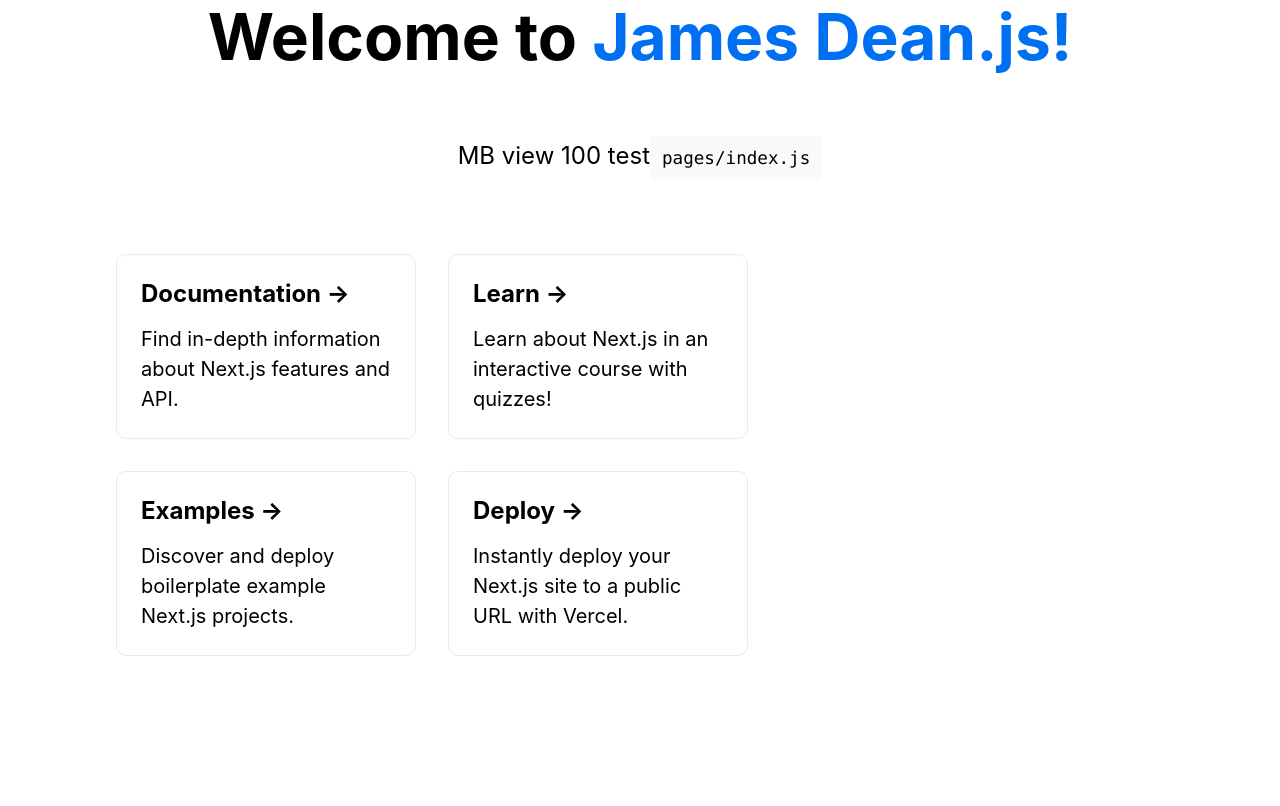
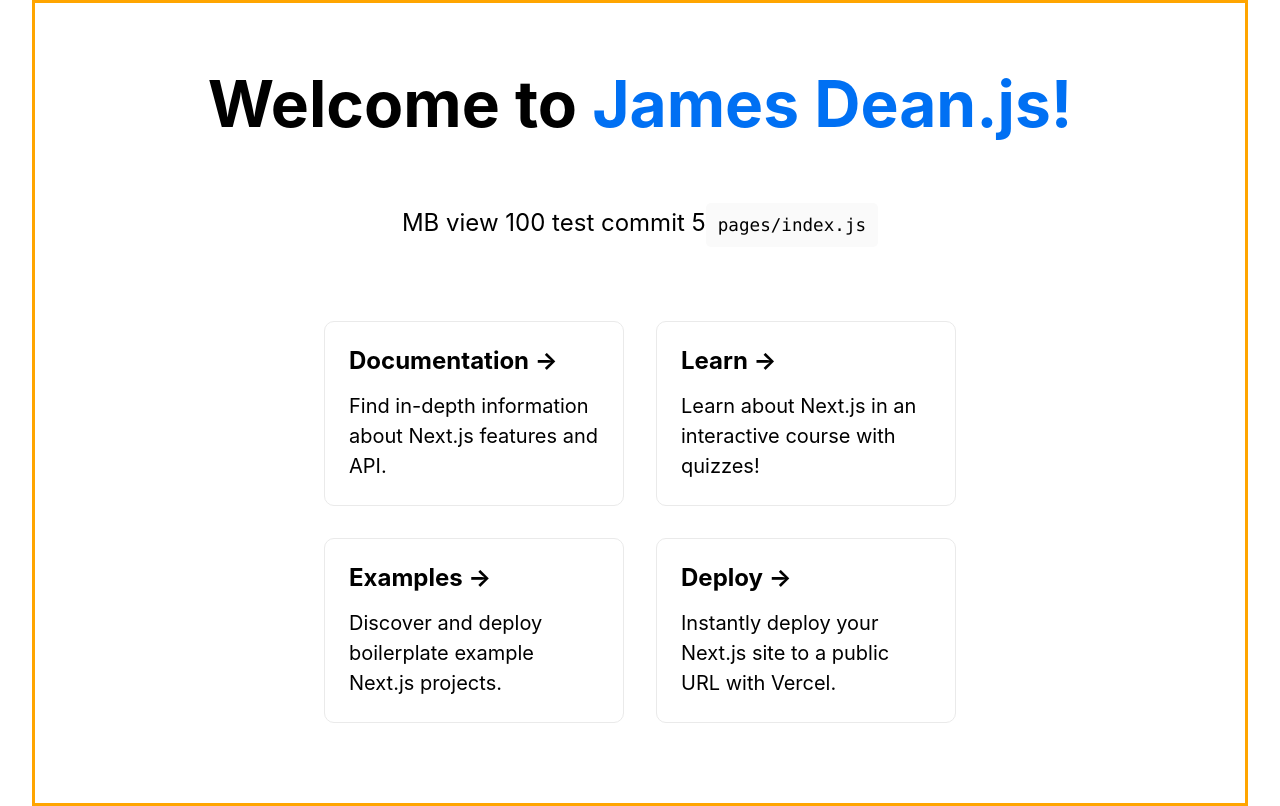
Before and after one commit to JamesDean7/verceltest, a Next.js app: page / in a window 1280 px wide. Built offline with nearby package versions, Linux system fonts and the light colour scheme.

Commit message:
feat main : mb vh100 test [5]

```diff
--- a/package.json
+++ b/package.json
@@ -10,7 +10,8 @@
   "dependencies": {
     "next": "12.0.5",
     "react": "17.0.2",
-    "react-dom": "17.0.2"
+    "react-dom": "17.0.2",
+    "sass": "^1.44.0"
   },
   "devDependencies": {
     "eslint": "8.4.0",
--- a/page/Main.js
+++ b/page/Main.js
@@ -1,5 +1,6 @@
 import { useEffect, useLayoutEffect } from "react"
 import styles from '../styles/Home.module.css'
+import mainStyle from '../scss/main.module.scss'
 
 export default function Main() {
 
@@ -7,17 +8,16 @@
         let vh = window.innerHeight * 0.01;
         document.documentElement.style.setProperty('--vh', `${vh}px`);
         console.log(vh);
-
     })
 
     return (
-        <main className={`${styles.mainwrap} mainwrap`}>
+        <main className={`${styles.main} ${mainStyle.mainwrap}`}>
             <h1 className={styles.title}>
             Welcome to <a href="https://nextjs.org">James Dean.js!</a>
             </h1>
 
             <p className={styles.description}>
-              MB view 100 test
+              MB view 100 test commit 5
             <code className={styles.code}>pages/index.js</code>
             </p>
 
--- /dev/null
+++ b/scss/main.module.scss
@@ -0,0 +1,14 @@
+.mainwrap {
+    height:100vh;
+    height: calc(var(--vh, 1vh) * 100);
+    overflow:hidden;
+    border:3px solid blue;
+}
+
+@media all and (min-width:1024px) {
+    .mainwrap {
+        height:auto;
+        overflow:visible;
+        border:3px solid orange;
+    }
+}
--- a/styles/Home.module.css
+++ b/styles/Home.module.css
@@ -108,21 +108,6 @@
   margin-left: 0.5rem;
 }
 
-.mainwrap {
-  height:100vh;
-  height: calc(var(--vh, 1vh) * 100);
-  overflow:hidden;
-  border:3px solid blue;
-}
-
-@media all and (min-width:1024px) {
-  .mainwrap {
-    height:auto;
-    overflow:visible;
-    border:none;
-  }
-}
-
 @media (max-width: 600px) {
   .grid {
     width: 100%;
```
Also changed, not shown: 1 other file (tests, documents, lock files or other folders).
